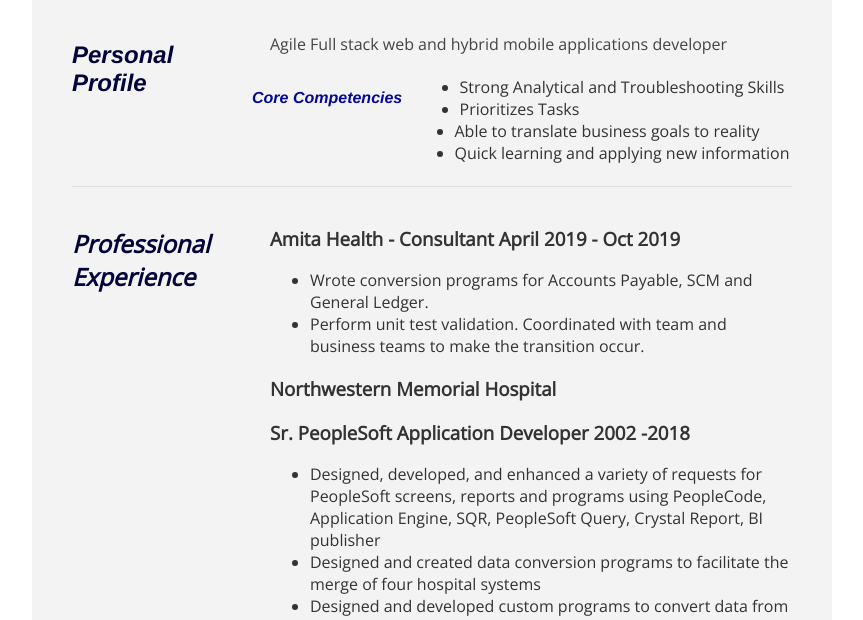
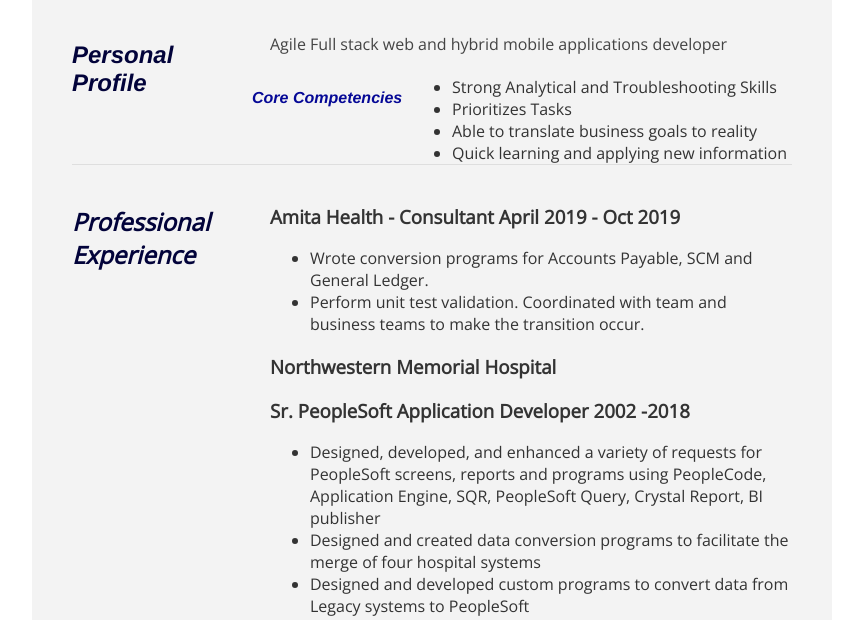
Before and after one commit to smach8999/smach8999.github.io, a website: page resume.html in a window 1280 px wide. Shown: the part 164-784 px from the top of the page, without its empty margins (153-1016 px from the left). Drawn offline with nearby package versions, Linux system fonts and the light colour scheme.

Commit message:
Modified resume

```diff
--- a/resume.html
+++ b/resume.html
@@ -57,14 +57,13 @@
                             <div class="sectionContent">
                                 <p>Agile Full stack web and hybrid mobile applications developer
                             </div>
-                            <br>
 
                             <div class ="section">
                                <div class="sectionTitle">
                                     <h2>Core Competencies</h2>
                               </div>
 
-                               <div class="ulWrap">
+                               <!-- <div class="ulWrap"> -->
                                 <ul class="list">
                                   <li>Strong Analytical and Troubleshooting Skills</li>
                                   <li>Prioritizes Tasks</li>
@@ -74,7 +73,7 @@
                                     <li>Able to translate business goals to reality</li>
                                     <li>Quick learning and applying new information</li>
                                 </ul>
-                                </div>
+                                <!-- </div>                               -->
                                 <br>
                             </div>
                         </article>
```
